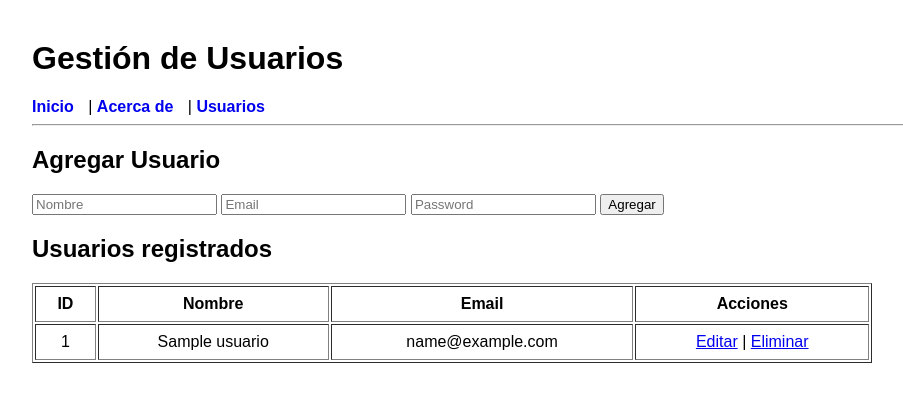
After one commit to ALTHER-22/proyecto_Alther_Inventario, a Flask app: page /usuarios in a window 1280 px wide. The commit adds this page. Shown: the top 402 px of the page, without its empty margins (8-911 px from the left). Run offline with Flask 3, Linux system fonts and the light colour scheme; tables that the repository leaves empty or names only in its code hold one stand-in row (values such as "Sample post").

Commit message:
Semana 13: Flask conectado a MySQL, CRUD productos y usuarios

```diff
--- /dev/null
+++ b/Conexión/conexion.py
@@ -0,0 +1,11 @@
+import pymysql
+
+def get_connection():
+    conexion = pymysql.connect(
+        host="localhost",
+        user="root",
+        password="",
+        database="proyecto_alther_inventario",
+        cursorclass=pymysql.cursors.DictCursor
+    )
+    return conexion
--- a/app.py
+++ b/app.py
@@ -1,25 +1,25 @@
 from flask import Flask, render_template, request, redirect
-from inventario import db, Producto
+import pymysql
 import json
 import csv
+import sys
+import os
+
+sys.path.insert(0, os.path.join(os.path.dirname(os.path.abspath(__file__)), 'Conexión'))
+from conexion import get_connection
 
 app = Flask(__name__)
-
-# CONFIGURAR BASE DE DATOS
-app.config['SQLALCHEMY_DATABASE_URI'] = 'sqlite:///inventario.db'
-app.config['SQLALCHEMY_TRACK_MODIFICATIONS'] = False
-db.init_app(app)
-
-# CREAR BD
-with app.app_context():
-    db.create_all()
 
 # ===============================
 # RUTA PRINCIPAL
 # ===============================
 @app.route("/")
 def index():
-    productos = Producto.query.all()
+    conn = get_connection()
+    cursor = conn.cursor()
+    cursor.execute("SELECT * FROM productos")
+    productos = cursor.fetchall()
+    conn.close()
     return render_template("index.html", productos=productos)
 
 # ===============================
@@ -38,10 +38,12 @@ def agregar():
     precio = float(request.form["precio"])
     cantidad = int(request.form["cantidad"])
 
-    nuevo = Producto(nombre=nombre, precio=precio, cantidad=cantidad)
-    db.session.add(nuevo)
-    db.session.commit()
-
+    conn = get_connection()
+    cursor = conn.cursor()
+    cursor.execute("INSERT INTO productos (nombre, precio, cantidad) VALUES (%s, %s, %s)",
+                   (nombre, precio, cantidad))
+    conn.commit()
+    conn.close()
     return redirect("/")
 
 # ===============================
@@ -49,9 +51,11 @@ def agregar():
 # ===============================
 @app.route("/eliminar/<int:id>")
 def eliminar(id):
-    producto = Producto.query.get(id)
-    db.session.delete(producto)
-    db.session.commit()
+    conn = get_connection()
+    cursor = conn.cursor()
+    cursor.execute("DELETE FROM productos WHERE id = %s", (id,))
+    conn.commit()
+    conn.close()
     return redirect("/")
 
 # ===============================
@@ -59,17 +63,87 @@ def eliminar(id):
 # ===============================
 @app.route("/editar/<int:id>", methods=["GET", "POST"])
 def editar(id):
-    producto = Producto.query.get(id)
+    conn = get_connection()
+    cursor = conn.cursor()
 
     if request.method == "POST":
-        producto.nombre = request.form["nombre"]
-        producto.precio = float(request.form["precio"])
-        producto.cantidad = int(request.form["cantidad"])
-
-        db.session.commit()
+        nombre = request.form["nombre"]
+        precio = float(request.form["precio"])
+        cantidad = int(request.form["cantidad"])
+        cursor.execute("UPDATE productos SET nombre=%s, precio=%s, cantidad=%s WHERE id=%s",
+                       (nombre, precio, cantidad, id))
+        conn.commit()
+        conn.close()
         return redirect("/")
 
+    cursor.execute("SELECT * FROM productos WHERE id = %s", (id,))
+    producto = cursor.fetchone()
+    conn.close()
     return render_template("editar.html", producto=producto)
+
+# ===============================
+# VER USUARIOS
+# ===============================
+@app.route("/usuarios")
+def usuarios():
+    conn = get_connection()
+    cursor = conn.cursor()
+    cursor.execute("SELECT * FROM usuarios")
+    lista_usuarios = cursor.fetchall()
+    conn.close()
+    return render_template("usuarios.html", usuarios=lista_usuarios)
+
+# ===============================
+# AGREGAR USUARIO
+# ===============================
+@app.route("/agregar_usuario", methods=["POST"])
+def agregar_usuario():
+    nombre = request.form["nombre"]
+    mail = request.form["mail"]
+    password = request.form["password"]
+
+    conn = get_connection()
+    cursor = conn.cursor()
+    cursor.execute("INSERT INTO usuarios (nombre, mail, password) VALUES (%s, %s, %s)",
+                   (nombre, mail, password))
+    conn.commit()
+    conn.close()
+    return redirect("/usuarios")
+
+# ===============================
+# ELIMINAR USUARIO
+# ===============================
+@app.route("/eliminar_usuario/<int:id>")
+def eliminar_usuario(id):
+    conn = get_connection()
+    cursor = conn.cursor()
+    cursor.execute("DELETE FROM usuarios WHERE id_usuario = %s", (id,))
+    conn.commit()
+    conn.close()
+    return redirect("/usuarios")
+
+# ===============================
+# EDITAR USUARIO
+# ===============================
+@app.route("/editar_usuario/<int:id>", methods=["GET", "POST"])
+def editar_usuario(id):
+    conn = get_connection()
+    cursor = conn.cursor()
+
+    if request.method == "POST":
+        nombre = request.form["nombre"]
+        mail = request.form["mail"]
+        password = request.form["password"]
+        cursor.execute("UPDATE usuarios SET nombre=%s, mail=%s, password=%s WHERE id_usuario=%s",
+                       (nombre, mail, password, id))
+        conn.commit()
+        conn.close()
+        return redirect("/usuarios")
+
+    cursor.execute("SELECT * FROM usuarios WHERE id_usuario = %s", (id,))
+    usuario = cursor.fetchone()
+    conn.close()
+    return render_template("editar_usuario.html", usuario=usuario)
 
 # ===============================
 # GUARDAR TXT
@@ -77,10 +151,8 @@ def editar(id):
 @app.route("/guardar_txt", methods=["POST"])
 def guardar_txt():
     nombre = request.form["nombre"]
-
     with open("inventario/data/datos.txt", "a") as f:
         f.write(nombre + "\n")
-
     return redirect("/datos")
 
 # ===============================
@@ -89,12 +161,9 @@ def guardar_txt():
 @app.route("/guardar_json", methods=["POST"])
 def guardar_json():
     nombre = request.form["nombre"]
-
     data = {"nombre": nombre}
-
     with open("inventario/data/datos.json", "w") as f:
         json.dump(data, f)
-
     return redirect("/datos")
 
 # ===============================
@@ -103,11 +172,9 @@ def guardar_json():
 @app.route("/guardar_csv", methods=["POST"])
 def guardar_csv():
     nombre = request.form["nombre"]
-
     with open("inventario/data/datos.csv", "a", newline="") as f:
         writer = csv.writer(f)
         writer.writerow([nombre])
-
     return redirect("/datos")
 
 # ===============================
@@ -115,7 +182,6 @@ def guardar_csv():
 # ===============================
 @app.route("/datos")
 def ver_datos():
-
     try:
         with open("inventario/data/datos.txt") as f:
             txt = f.readlines()
--- a/templates/base.html
+++ b/templates/base.html
@@ -10,7 +10,8 @@
 
 <nav>
     <a href="/">Inicio</a> |
-    <a href="/about">Acerca de</a>
+    <a href="/about">Acerca de</a> |
+    <a href="/usuarios">Usuarios</a>
 </nav>
 
 <hr>
--- /dev/null
+++ b/templates/usuarios.html
@@ -0,0 +1,46 @@
+<!DOCTYPE html>
+<html lang="es">
+<head>
+    <meta charset="UTF-8">
+    <title>Usuarios</title>
+    <link rel="stylesheet" href="/static/styles.css">
+</head>
+<body>
+    <h1>Gestión de Usuarios</h1>
+    <nav>
+        <a href="/">Inicio</a> |
+        <a href="/about">Acerca de</a> |
+        <a href="/usuarios">Usuarios</a>
+    </nav>
+    <hr>
+
+    <h2>Agregar Usuario</h2>
+    <form action="/agregar_usuario" method="POST">
+        <input type="text" name="nombre" placeholder="Nombre" required>
+        <input type="email" name="mail" placeholder="Email" required>
+        <input type="password" name="password" placeholder="Password" required>
+        <button type="submit">Agregar</button>
+    </form>
+
+    <h2>Usuarios registrados</h2>
+    <table border="1">
+        <tr>
+            <th>ID</th>
+            <th>Nombre</th>
+            <th>Email</th>
+            <th>Acciones</th>
+        </tr>
+        {% for u in usuarios %}
+        <tr>
+            <td>{{ u['id_usuario'] }}</td>
+            <td>{{ u['nombre'] }}</td>
+            <td>{{ u['mail'] }}</td>
+            <td>
+                <a href="/editar_usuario/{{ u['id_usuario'] }}">Editar</a> |
+                <a href="/eliminar_usuario/{{ u['id_usuario'] }}">Eliminar</a>
+            </td>
+        </tr>
+        {% endfor %}
+    </table>
+</body>
+</html>
```
Also changed, not shown: Conexión/probar_conexion.py (added, +8 -0 lines), templates/editar_usuario.html (added, +26 -0 lines).
